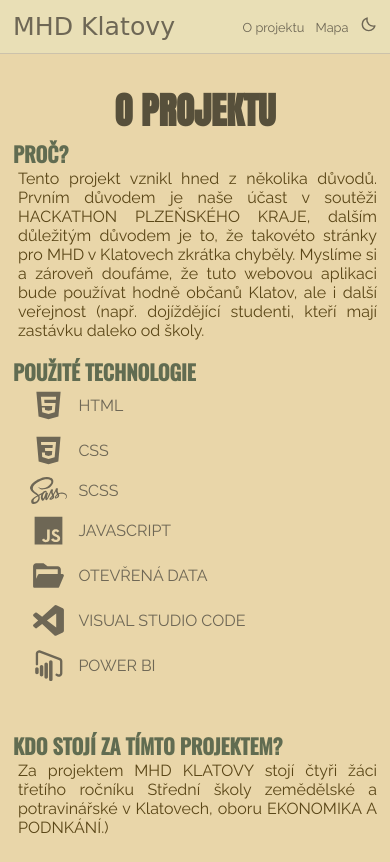
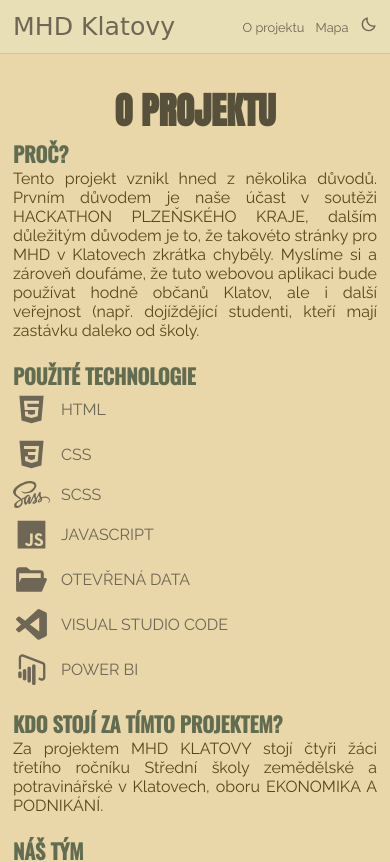
Before and after one commit to ton1czech/mhd-klatovy, a plain HTML site: page o-projektu.html in a window 390 px wide. Shown: the top 862 px of the page. Drawn offline with nearby package versions, Linux system fonts and the light colour scheme; a web font is replaced by a local one.

Commit message:
👌IMPROVE: alignment issues

```diff
--- a/o-projektu.html
+++ b/o-projektu.html
@@ -40,18 +40,18 @@
         </p>
         <h2>POUŽITÉ TECHNOLOGIE</h2>
         <ul class="technologies">
-          <li><img id="html-icon" src="assets/html-light.svg" alt="html" />HTML</li>
-          <li><img id="css-icon" src="assets/css-light.svg" alt="css" />CSS</li>
-          <li><img id="sass-icon" src="./assets/sass-light.svg" alt="scss" /> SCSS</li>
-          <li><img id="js-icon" src="assets/js-light.svg" alt="js" />JAVASCRIPT</li>
-          <li><img id="data-icon" src="assets/data-light.svg" alt="data" />OTEVŘENÁ DATA</li>
-          <li><img id="vs-icon" src="assets/vs-light.svg" alt="vs" />VISUAL STUDIO CODE</li>
-          <li><img id="powerbi-icon" src="./assets/powerbi-light.svg" alt="power bi" /> POWER BI</li>
+          <li><img id="html-icon" src="assets/html-light.svg" alt="HTML" />HTML</li>
+          <li><img id="css-icon" src="assets/css-light.svg" alt="CSS" />CSS</li>
+          <li><img id="sass-icon" src="./assets/sass-light.svg" alt="SCSS" />SCSS</li>
+          <li><img id="js-icon" src="assets/js-light.svg" alt="JavaScript" />JAVASCRIPT</li>
+          <li><img id="data-icon" src="assets/data-light.svg" alt="opendata" />OTEVŘENÁ DATA</li>
+          <li><img id="vs-icon" src="assets/vs-light.svg" alt="Visual Studio Code" />VISUAL STUDIO CODE</li>
+          <li><img id="powerbi-icon" src="./assets/powerbi-light.svg" alt="Power BI" />POWER BI</li>
         </ul>
         <h2>KDO STOJÍ ZA TÍMTO PROJEKTEM?</h2>
         <p>
           Za projektem MHD KLATOVY stojí čtyři žáci třetího ročníku Střední školy zemědělské a potravinářské v
-          Klatovech, oboru EKONOMIKA A PODNKÁNÍ.)
+          Klatovech, oboru EKONOMIKA A PODNIKÁNÍ.
         </p>
         <h2>NÁŠ TÝM</h2>
         <div class="team">
--- a/style.scss
+++ b/style.scss
@@ -412,6 +412,7 @@ footer {
     .box {
       .btn {
         padding: 0 0 2em 0;
+
         a {
           border: 2px solid var(--clr-box-btn);
           font-size: 1.1em;
@@ -421,19 +422,20 @@ footer {
 
     .sponsors {
       grid-template-columns: 1fr;
-      gap: 3em;
+      gap: 2.5em;
       padding: 0;
 
       div {
-        height: 350px;
+        height: 380px;
       }
 
       img {
         width: 50%;
       }
     }
+  }
 
-    &.about {
+  main.about {
     h2 {
       font-size: 1.3em;
       padding: 0 13px;
@@ -441,10 +443,13 @@ footer {
 
     p {
       font-size: 1em;
-        padding: 0 13px 0 18px;
+      padding: 0 13px 20px 13px;
+      margin: 0;
     }
 
     ul.technologies {
+      padding: 0 13px 20px 13px;
+
       li:not(:last-of-type) {
         padding: 0 0 0.5em 0;
       }
@@ -458,7 +463,6 @@ footer {
       ul {
         li {
           font-size: 0.9em;
-          }
         }
       }
     }
```
Also changed, not shown: style.css. Lines whose indentation alone changed are shown as unchanged.
